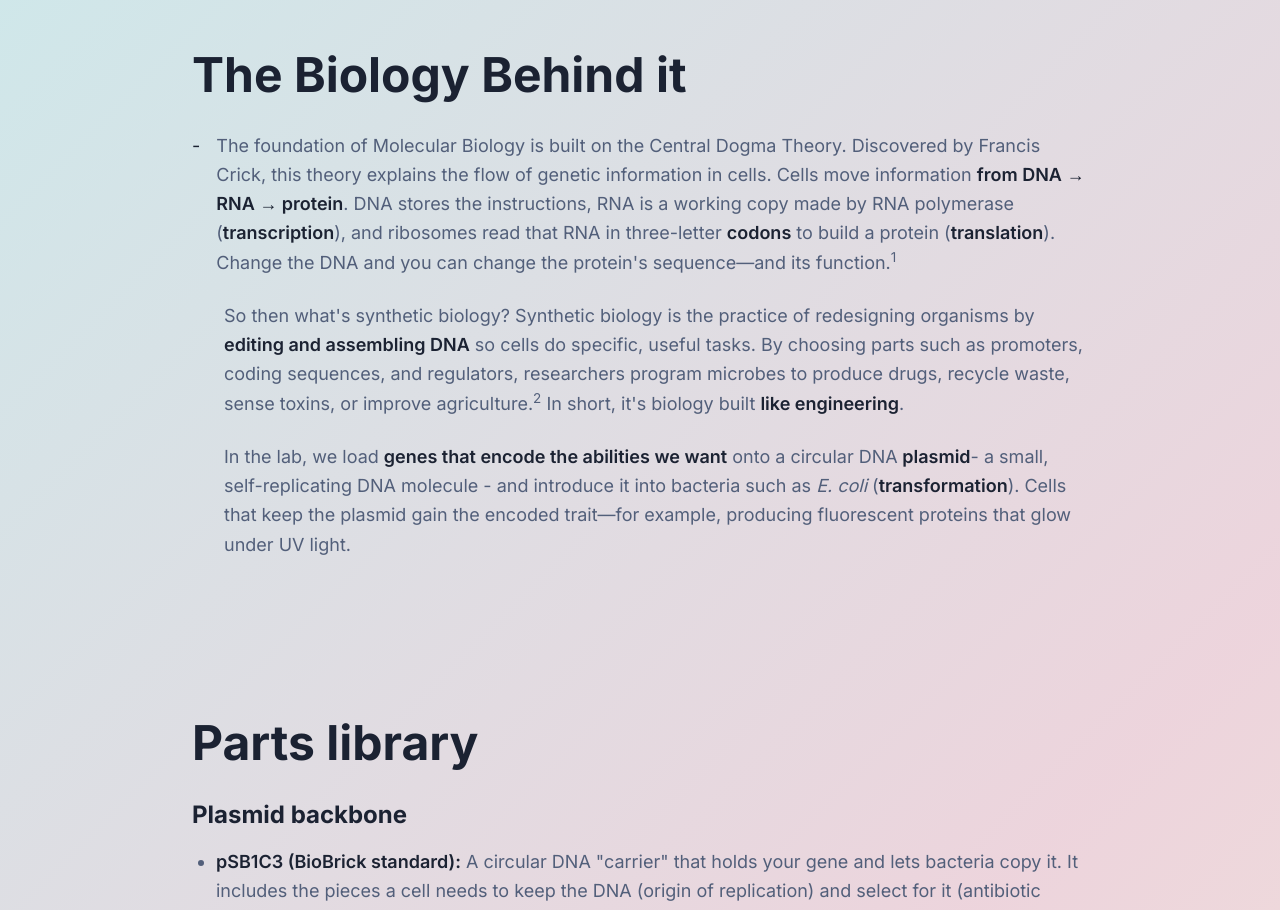
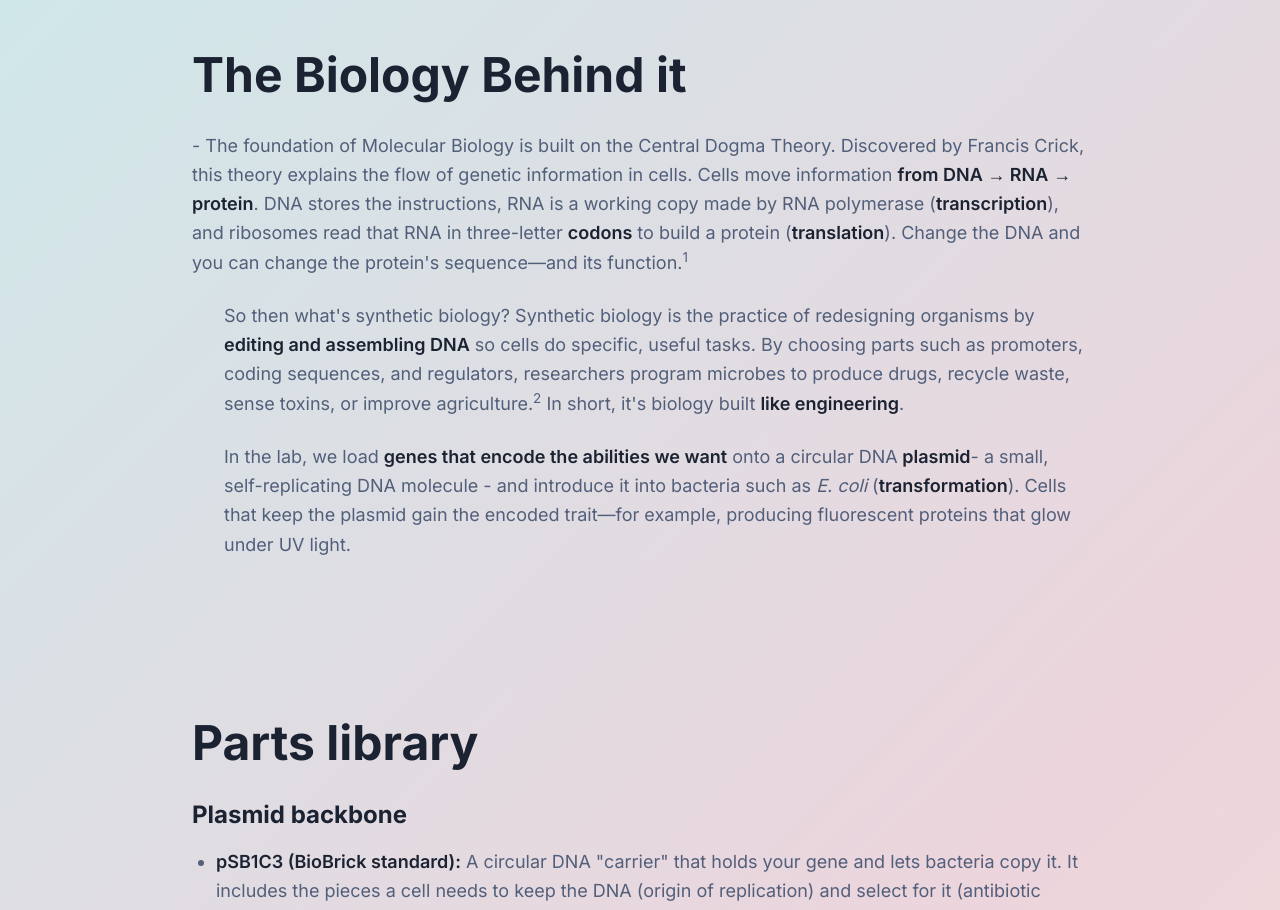
Before and after one commit to NYUADiGEM-2025/synthesis-ds, a React (Vite) app: page / in a window 1280 px wide. Shown: the part 2240-3150 px from the top of the page. Built offline with nearby package versions, Linux system fonts and the light colour scheme.

Commit message:
Refactor: Remove bullet point

```diff
--- a/src/pages/Home.tsx
+++ b/src/pages/Home.tsx
@@ -122,17 +122,14 @@ const Home = () => {
           </h2>
 
           <div className="space-y-6 text-lg text-muted-foreground font-inter leading-relaxed">
-            <div className="flex gap-4">
-              <span className="text-foreground">-</span>
             <p>
-                The foundation of Molecular Biology is built on the Central Dogma Theory. Discovered
+              - The foundation of Molecular Biology is built on the Central Dogma Theory. Discovered
               by Francis Crick, this theory explains the flow of genetic information in cells. Cells move
               information <span className="font-semibold text-foreground">from DNA → RNA → protein</span>. DNA stores the instructions, RNA is a
               working copy made by RNA polymerase (<span className="font-semibold text-foreground">transcription</span>), and ribosomes read that RNA
               in three-letter <span className="font-semibold text-foreground">codons</span> to build a protein (<span className="font-semibold text-foreground">translation</span>). Change the DNA and you can
               change the protein's sequence—and its function.<sup>1</sup>
             </p>
-            </div>
 
             <p className="pl-8">
               So then what's synthetic biology? Synthetic biology is the practice of redesigning
```
Lines whose indentation alone changed are shown as unchanged.
